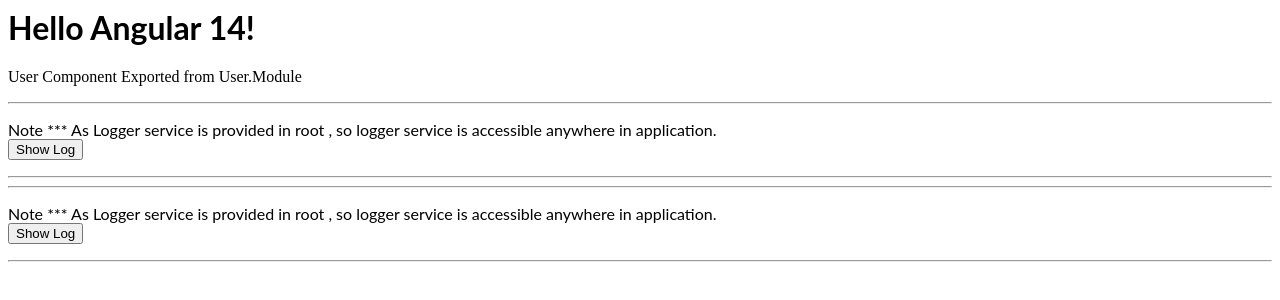
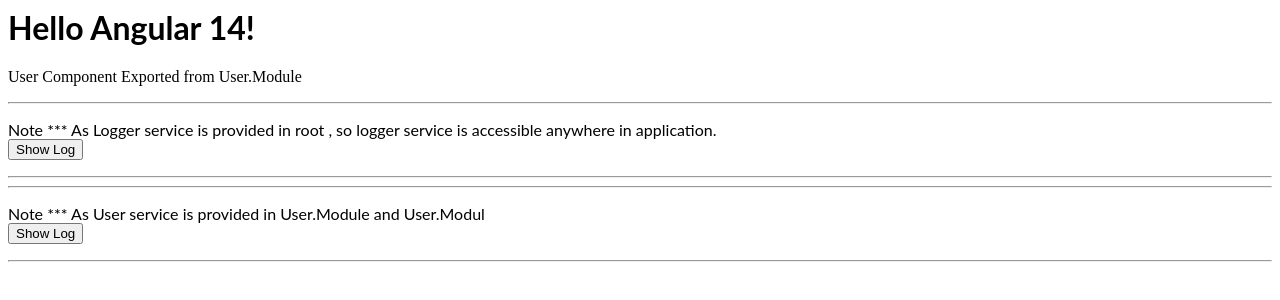
Before and after one commit to ShakibAhmed007/angular-dev-provider, an Angular app: page / in a window 1280 px wide. Shown: the top 300 px of the page. Built offline with nearby package versions, Linux system fonts and the light colour scheme.

Commit message:
1 file modified

```diff
--- a/src/app/app.component.html
+++ b/src/app/app.component.html
@@ -8,7 +8,7 @@
   <hr />
 
   <hr />
-<p> Note *** As Logger service is provided in root , so logger service is accessible anywhere in application.
+<p> Note *** As User service is provided in User.Module and User.Modul
   <br/>
   <button (click) = "showUserServiceLog()">Show Log</button>
   <hr />
```
